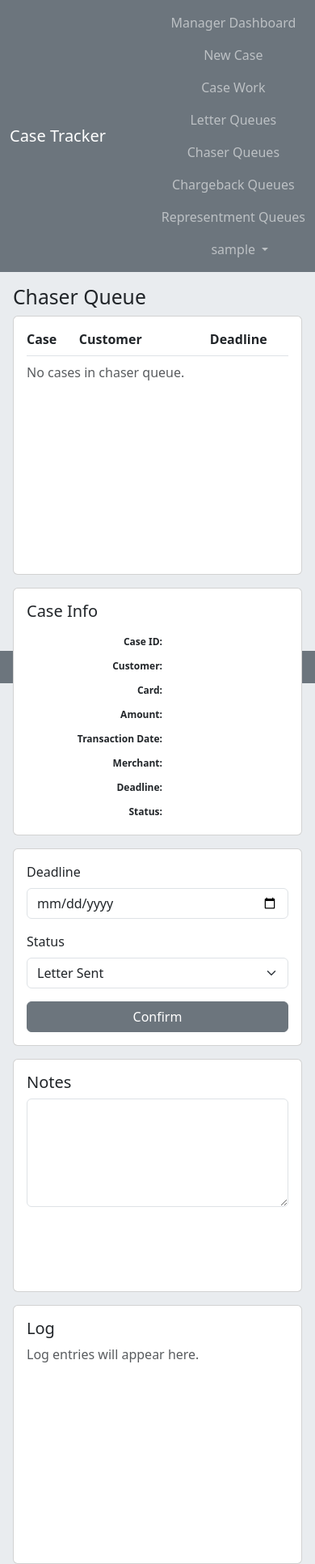
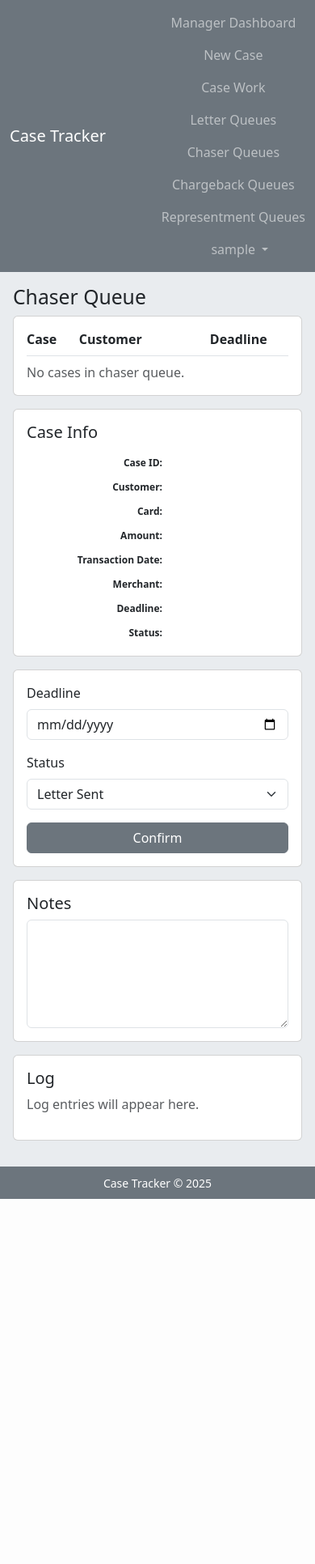
Before and after one commit to FelixCortezGIT/Case-tracker, a Flask app: page /chaser_ques in a window 390 px wide. Shown: the whole page at 81% size. After the commit the page ends 1481 px from the top, so only its background shows below. Run offline with Flask 3, Linux system fonts and the light colour scheme; the visitor is signed in with stand-in values (Sample User, id 1); data that the repository does not hold is empty.

Commit message:
adaptivny screen

```diff
--- a/static/style.css
+++ b/static/style.css
@@ -8,29 +8,23 @@ body {
     display: flex;
     flex-direction: column;
     background-color: #e9ecef;
-    overflow: hidden;
+    overflow-x: hidden;
 }
 
-/* celé telo appky medzi navbarom a footerom */
 .app-screen {
     flex: 1;
     min-height: 0;
-    overflow: hidden;
 }
 
-/* 3 stĺpce sa natiahnu na dostupnú výšku */
 .app-row {
-    height: 100%;
     min-height: 0;
 }
 
-/* každý stĺpec môže scrollovať samostatne */
 .app-row > div {
     min-height: 0;
     overflow-y: auto;
 }
 
-/* karty */
 .case-info-card {
     min-height: 9rem;
 }
@@ -72,27 +66,51 @@ body {
     margin-top: 0.6rem;
 }
 
-/* menšie displeje: nech sa to nesnaží natlačiť do výšky */
 @media (max-width: 991px) {
+    html,
     body {
-        overflow: auto;
+        height: auto;
+        min-height: 100%;
+        overflow-x: hidden;
+        overflow-y: auto;
+    }
+
+    body {
+        display: block;
     }
 
     .app-screen {
+        min-height: auto;
         overflow: visible;
     }
 
     .app-row {
         height: auto;
+        min-height: auto;
     }
 
     .app-row > div {
-        overflow-y: visible;
+        overflow: visible;
+        min-height: auto;
     }
 
-    .log-card,
-    .queue-card {
-        min-height: 20rem;
+    .queue-card,
+    .log-card {
+        flex: none;
+        min-height: auto;
+        max-height: none;
+        overflow: visible;
+    }
+
+    .notes-card,
+    .case-info-card,
+    .action-card {
+        min-height: auto;
+    }
+
+    footer {
+        position: static;
+        margin-top: 1rem;
     }
 }
 
```
